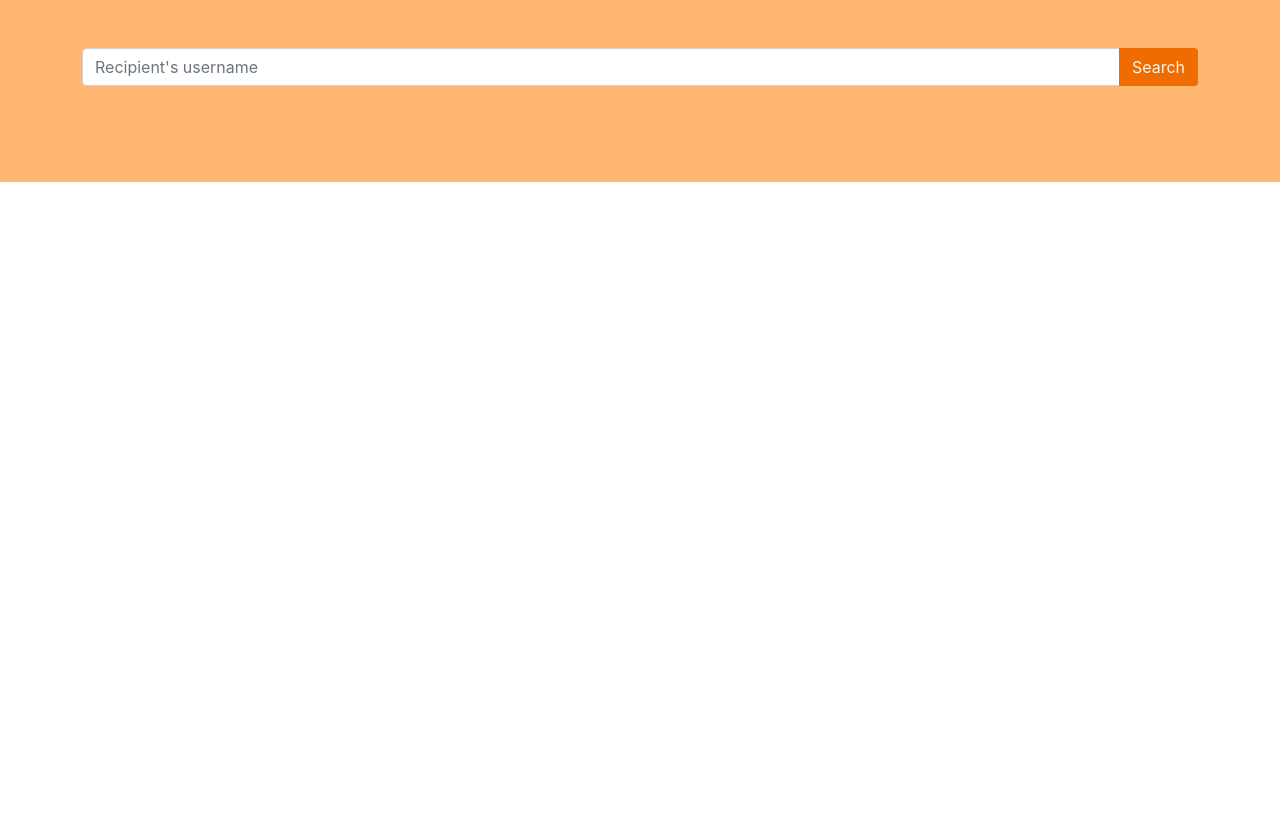
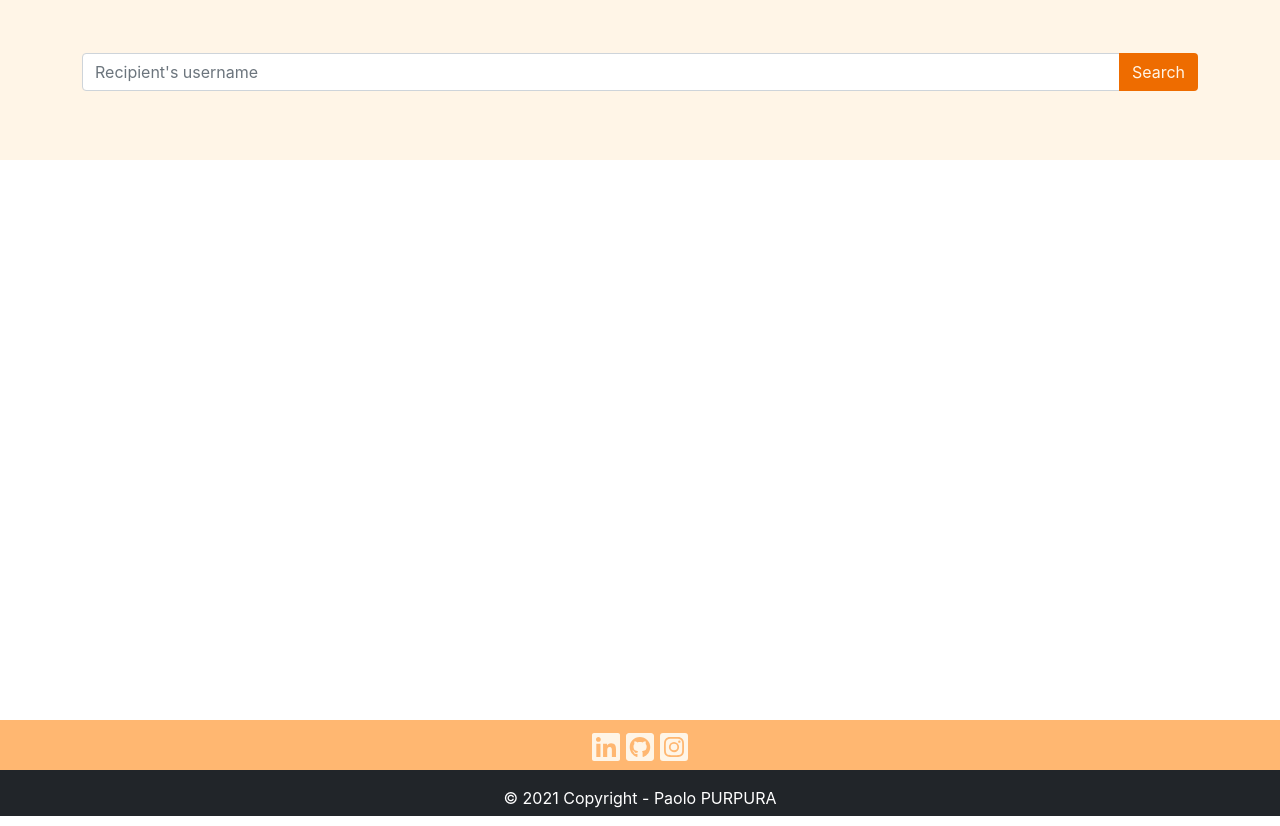
Before and after one commit to pa-purpura/reactCocktailDB, a React (Create React App) app: page /search_by_name in a window 1280 px wide. Before the commit the page ends 800 px from the top, so only its background shows below. Built offline with nearby package versions, Linux system fonts and the light colour scheme.

Commit message:
first step footer

```diff
--- a/package.json
+++ b/package.json
@@ -3,6 +3,9 @@
   "version": "0.1.0",
   "private": true,
   "dependencies": {
+    "@fortawesome/fontawesome-svg-core": "^1.2.36",
+    "@fortawesome/free-solid-svg-icons": "^5.15.4",
+    "@fortawesome/react-fontawesome": "^0.1.16",
     "@testing-library/jest-dom": "^5.16.1",
     "@testing-library/react": "^12.1.2",
     "@testing-library/user-event": "^13.5.0",
@@ -10,6 +13,7 @@
     "bootstrap": "^5.1.3",
     "react": "^17.0.2",
     "react-dom": "^17.0.2",
+    "react-icons": "^4.3.1",
     "react-router-dom": "6",
     "react-scripts": "5.0.0",
     "web-vitals": "^2.1.2"
--- a/src/App.js
+++ b/src/App.js
@@ -6,6 +6,11 @@ import SearchName from './pages/SearchName';
 import SearchLetter from './pages/SearchLetter';
 import Cocktail from './pages/Cocktail.jsx';
 import SearchProvider from './context/Search';
+import Footer from './pages/Footer';
+// import { library } from '@fortawesome/fontawesome-svg-core'
+// import { fab } from '@fortawesome/free-brands-svg-icons'
+
+// library.add(fab)
 
 function App() {
   return (
@@ -30,6 +35,7 @@ function App() {
           />
         </Routes>
       </SearchProvider>
+      <Footer />
     </BrowserRouter>
   );
 }
--- a/src/assets/styles/colors.css
+++ b/src/assets/styles/colors.css
@@ -23,3 +23,14 @@
 .orange{
     color: #ee6c00;
 }
+
+.react-icons {
+    vertical-align: middle;
+    color: #fff5e7;
+    font-size: 2em;
+    margin: 1px;
+  }
+
+  .react-icons:hover {
+    color: #ee6c00;
+  }
--- a/src/components/Input.jsx
+++ b/src/components/Input.jsx
@@ -20,6 +20,8 @@ function Input() {
     }
 
     return (
+        <div className="row " >
+            <div className="col-md-12  d-flex justify-content-center align-items-center " style={{ height: '20vh' }}>
                 <div className="input-group mb-3">
                     <input
                         type="text"
@@ -31,9 +33,9 @@ function Input() {
                     />
                     <button className="btn bg_orange white" onClick={(e) => getUserChoise(e.target.value)} type="button">Search</button>
                 </div>
+            </div>
+        </div >
     )
 }
 
 export default Input
-
-// aria-label="Recipient's username" aria-describedby="button-addon2" onClick={getUserChoise}
--- a/src/components/Letters.jsx
+++ b/src/components/Letters.jsx
@@ -22,7 +22,7 @@ function Letters() {
 
     return (
         <div className="row " >
-            <div className="col-md-12  d-flex justify-content-center align-items-center bg_white" style={{ height: '14rem' }}>
+            <div className="col-md-12  d-flex justify-content-center align-items-center" style={{ height: '20vh' }}>
                 <ul className="d-flex justify-content-center align-items-center" >
                     {letters.map((letter, i) => (
                         // <a  >
--- a/src/components/List.jsx
+++ b/src/components/List.jsx
@@ -10,7 +10,7 @@ function List() {
 
     return (
 
-        < div className='row mt-5' >
+        < div className='row m-5' style={{ minHeight: '58vh' }}>
             <div className="col-md-12 d-flex flex-wrap   justify-content-center">
                 {
                     (drinks == undefined)
--- a/src/index.js
+++ b/src/index.js
@@ -1,9 +1,12 @@
 import 'bootstrap/dist/css/bootstrap.min.css';
 import React from 'react';
 import ReactDOM from 'react-dom';
+
 import './index.css';
 import App from './App';
 import reportWebVitals from './reportWebVitals';
+
+
 
 ReactDOM.render(
   <React.StrictMode>
--- /dev/null
+++ b/src/pages/Footer.jsx
@@ -0,0 +1,31 @@
+import '../assets/styles/colors.css';
+// import { FontAwesomeIcon } from '@fortawesome/react-fontawesome'
+// import { faCoffee } from '@fortawesome/free-solid-svg-icons'
+// import { FontAwesomeIcon } from '@fortawesome/react-fontawesome'
+// import { fab } from '@fortawesome/free-brands-svg-icons'
+import { FaInstagramSquare, FaGithubSquare, FaLinkedin } from "react-icons/fa";
+
+
+function Footer() {
+    return (
+        <nav className="bg-dark text-white text-center  " style={{ height: '12vh' }}>
+
+            <div className="col-md-12 d-flex justify-content-center bg_yellow">
+                <a href="https://www.linkedin.com/in/paolo-purpura-90629249/" target="_blank" className="react-icons">
+                    <FaLinkedin />
+                </a>
+                <a href="https://github.com/pa-purpura" target="_blank" className="react-icons">
+                    <FaGithubSquare />
+                </a>
+                <a href="https://www.instagram.com/paolo.purpura/" target="_blank" className="react-icons">
+                    <FaInstagramSquare />
+                </a>
+            </div>
+            <div className="text-center p-3" >
+                © {new Date().getFullYear()} Copyright - Paolo PURPURA
+            </div>
+        </nav>
+    )
+}
+
+export default Footer
--- a/src/pages/SearchLetter.jsx
+++ b/src/pages/SearchLetter.jsx
@@ -4,15 +4,16 @@ import List from '../components/List';
 
 function SearchLetter() {
     return (
-        <div>
-            <div className="container-fluid">
-                <Letters />
+        <>
+            <div className="bg_white">
+                <div className="container">
+                    <Letters />
+                </div>
             </div>
             <div className="container">
                 <List />
             </div>
-
-        </div>
+        </>
     )
 }
 
--- a/src/pages/SearchName.jsx
+++ b/src/pages/SearchName.jsx
@@ -4,15 +4,17 @@ import '../assets/styles/colors.css';
 
 function SearchName() {
     return (
-        <div className="bg_yellow p-5">
-            <div className="container ">
-                <Input />
+        < >
+            <div className="bg_white">
+                <div className="container">
+                    <Input />
+                </div>
             </div>
             <div className="container">
                 <List />
             </div>
+        </>
 
-        </div>
     )
 }
 
```
Also changed, not shown: src/assets/styles/footer.css (added), 2 other files (tests, documents, lock files or other folders). Lines whose indentation alone changed are shown as unchanged.
